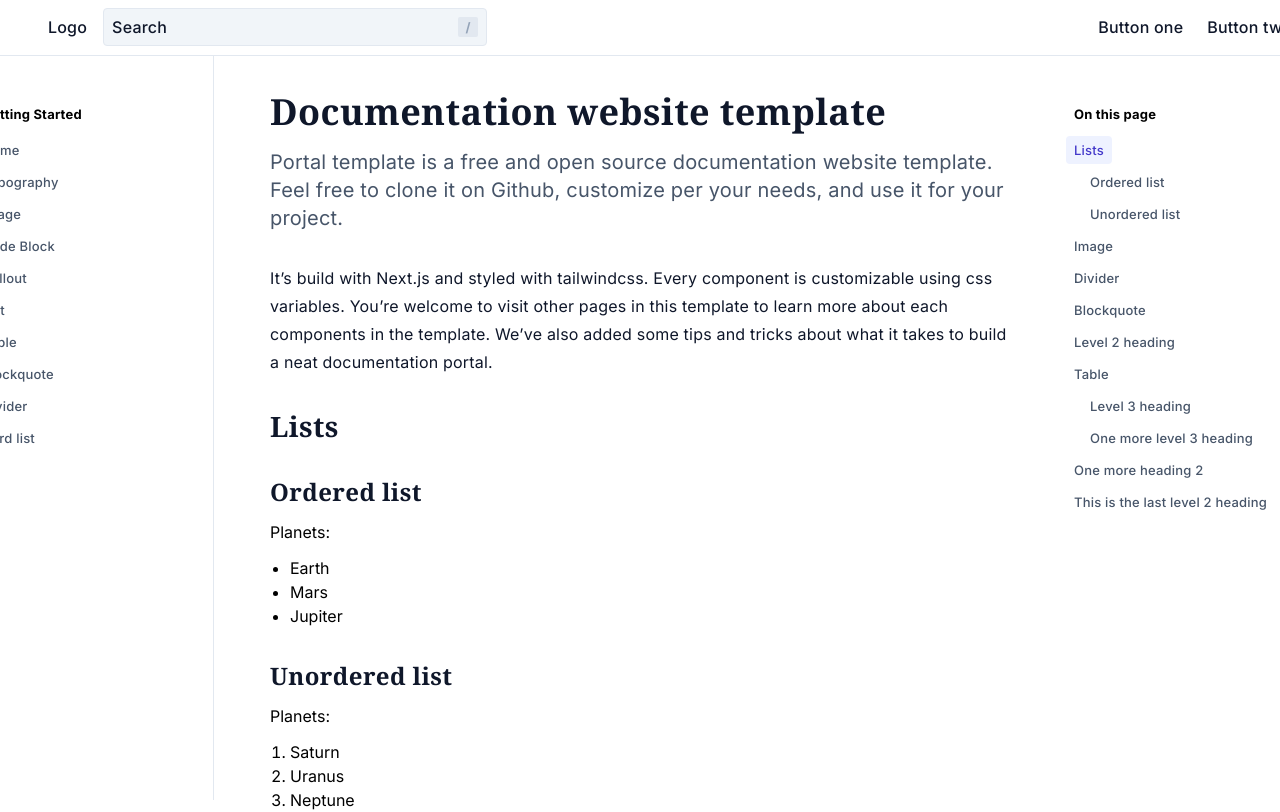
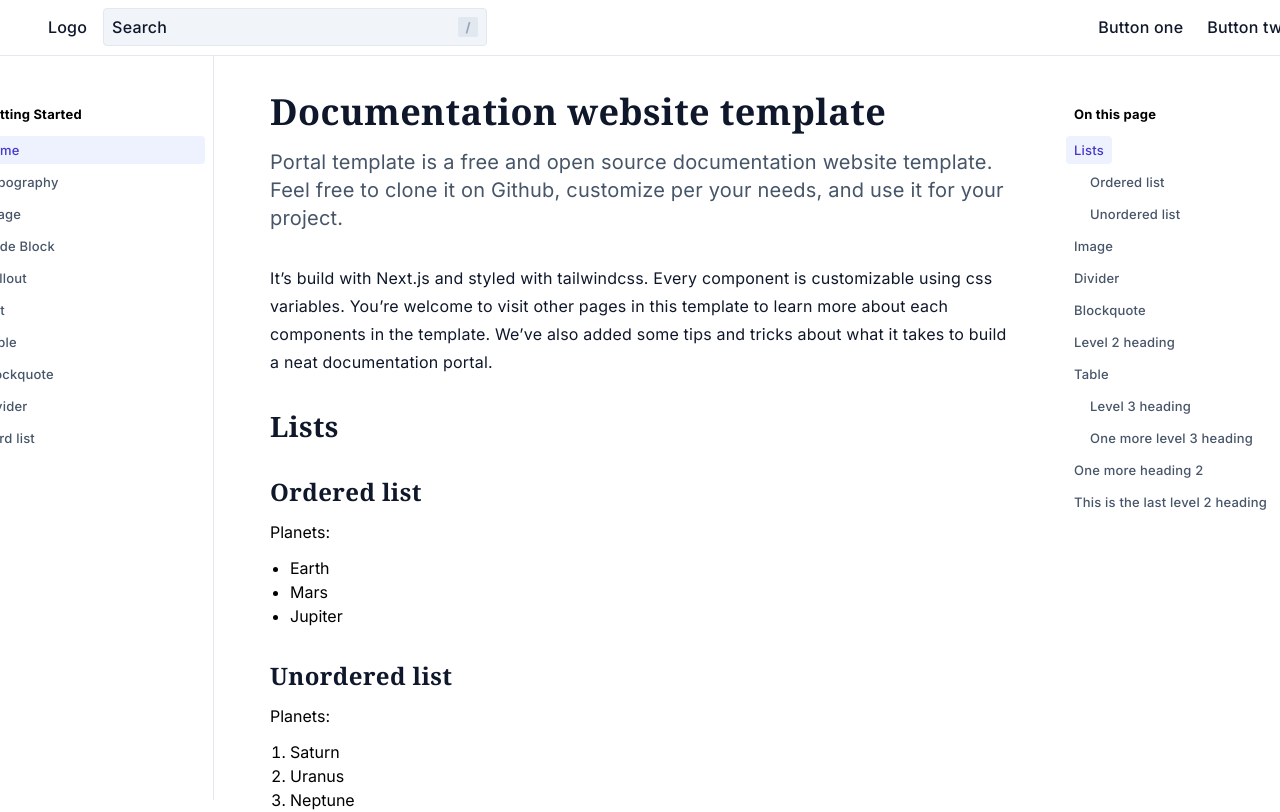
Before and after one commit to vrepsys/portal-template, a Next.js app: page / in a window 1280 px wide. Shown: the top 812 px of the page. Built offline with nearby package versions, Linux system fonts and the light colour scheme; a web font is replaced by a local one.

Commit message:
Add button component

```diff
--- /dev/null
+++ b/components/button/Button.tsx
@@ -0,0 +1,34 @@
+import { PropsWithChildren } from 'react';
+
+interface ButtonProps extends PropsWithChildren {
+  to: string;
+  selected?: boolean;
+  style: 'default' | 'secondary' | 'search';
+  className: string;
+}
+
+function classNames(...classes: string[]) {
+  return classes.filter(Boolean).join(' ');
+}
+
+export const Button: React.FC<ButtonProps> = ({
+  to,
+  children,
+  selected = false,
+  className,
+  style = 'default',
+}) => {
+  return (
+    <a
+      className={classNames(
+        selected ? 'selected' : '',
+        style !== 'default' ? style : '',
+        'block button',
+        className
+      )}
+      href={to}
+    >
+      {children}
+    </a>
+  );
+};
--- /dev/null
+++ b/components/button/index.ts
@@ -0,0 +1 @@
+export * from './Button';
--- a/components/page-layout/page-layout.tsx
+++ b/components/page-layout/page-layout.tsx
@@ -3,12 +3,14 @@ import { Fragment, PropsWithChildren } from 'react';
 import { Popover } from '@headlessui/react';
 import { SideNavigation } from '../side-navigation';
 import { TableOfContents } from '../table-of-contents';
+import { useRouter } from 'next/router';
 
 function classNames(...classes: string[]) {
   return classes.filter(Boolean).join(' ');
 }
 
 export const PageLayout: React.FC<PropsWithChildren> = ({ children }) => {
+  const { pathname } = useRouter();
   return (
     <>
       <Head>
@@ -25,8 +27,8 @@ export const PageLayout: React.FC<PropsWithChildren> = ({ children }) => {
             <>
               <header
                 className={classNames(
-                  open ? 'inset-0 z-50 overflow-y-auto' : '',
-                  'bg-white sticky top-0 lg:border-b lg:border-color-divider lg:overflow-y-visible h-14'
+                  open ? 'inset-0 overflow-y-auto' : '',
+                  'bg-white sticky top-0 lg:border-b lg:border-color-divider lg:overflow-y-visible h-14 z-50'
                 )}
               >
                 <div className="mx-auto px-3 py-2 border-b border-color-divider lg:border-none lg:px-10 lg:w-[1040px] xl:w-[1340px] h-14">
@@ -83,7 +85,7 @@ export const PageLayout: React.FC<PropsWithChildren> = ({ children }) => {
                 </div>
                 <hr className="mx-2 bg-color-divider" />
                 <div className="pt-3 pb-5">
-                  <SideNavigation />
+                  <SideNavigation selectedPath={pathname} />
                 </div>
               </Popover.Panel>
             </>
@@ -91,7 +93,7 @@ export const PageLayout: React.FC<PropsWithChildren> = ({ children }) => {
         </Popover>
         <div className="mx-auto px-5 lg:px-10 flex justify-center lg:grid lg:gap-14 lg:grid-cols-page-tablet xl:grid-cols-page-desktop">
           <div className="hidden lg:block border-r border-r-color-divider sticky top-14 pt-8 overflow-y-scroll h-[calc(100vh_-_theme(spacing.14))]">
-            <SideNavigation />
+            <SideNavigation selectedPath={pathname} />
           </div>
           <main className="pb-96 pt-8 max-w-main-content">{children}</main>
           <aside className="hidden lg:block border-r-color-divider sticky top-14 pt-8 overflow-y-scroll h-[calc(100vh_-_theme(spacing.14))]">
--- a/components/side-navigation/SideNavigation.tsx
+++ b/components/side-navigation/SideNavigation.tsx
@@ -1,3 +1,5 @@
+import { Button } from '../button';
+
 const navItems = [
   { name: 'Home', href: '/' },
   { name: 'Typography', href: '/typography' },
@@ -11,26 +13,26 @@ const navItems = [
   { name: 'Card list', href: '#' },
 ];
 
-function classNames(...classes: string[]) {
-  return classes.filter(Boolean).join(' ');
+interface Props {
+  selectedPath: string;
 }
 
-export const SideNavigation: React.FC<{}> = () => {
+export const SideNavigation: React.FC<Props> = ({ selectedPath }) => {
   return (
     <nav aria-label="Side navigation">
       <div className="list-headline lg:small">Getting Started</div>
-      <ul>
+      <ul className="pr-2">
         {navItems.map((item, i) => (
           <li key={i} className="my-1">
-            <a
+            <Button
               key={item.name}
-              href={item.href}
-              className={classNames(
-                item.href === 'active-href' ? 'selected' : 'button secondary block lg:small'
-              )}
+              to={item.href}
+              selected={item.href === selectedPath}
+              style="secondary"
+              className="lg:small"
             >
-              <span className="flex-1">{item.name}</span>
-            </a>
+              {item.name}
+            </Button>
           </li>
         ))}
       </ul>
```
Also changed, not shown: 1 other file (tests, documents, lock files or other folders).
